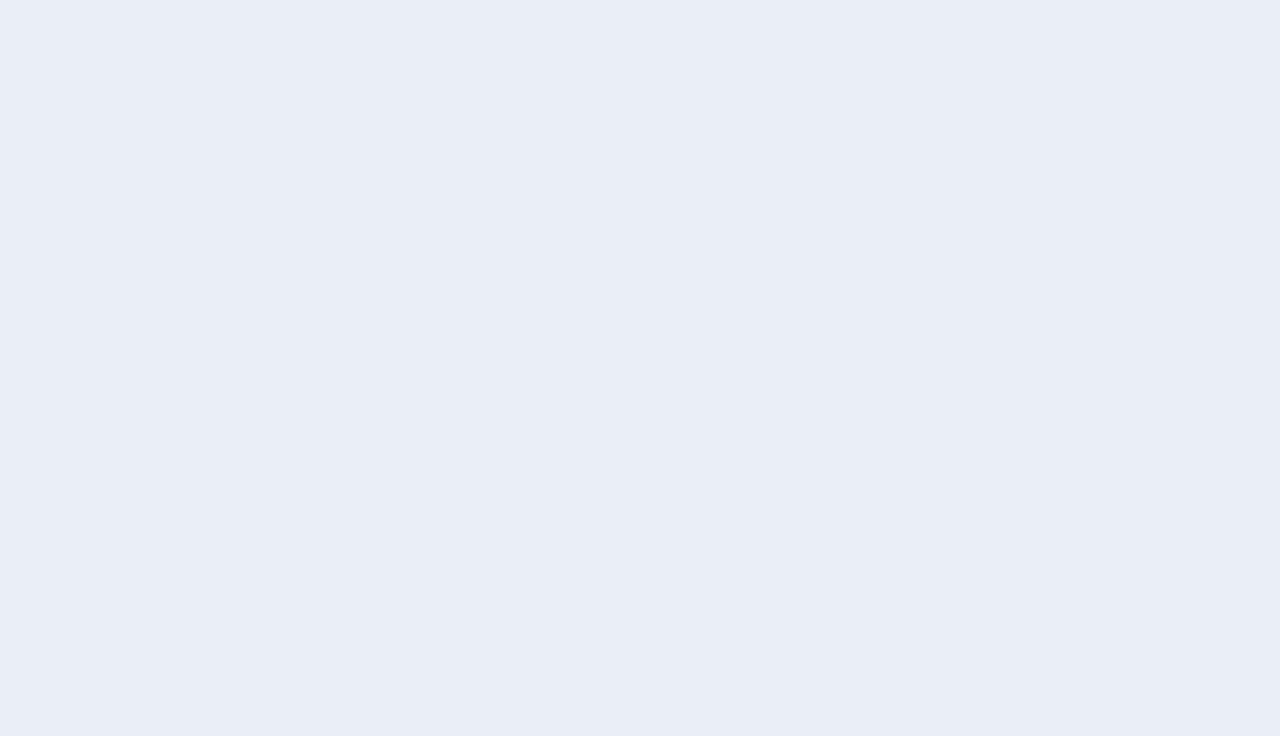
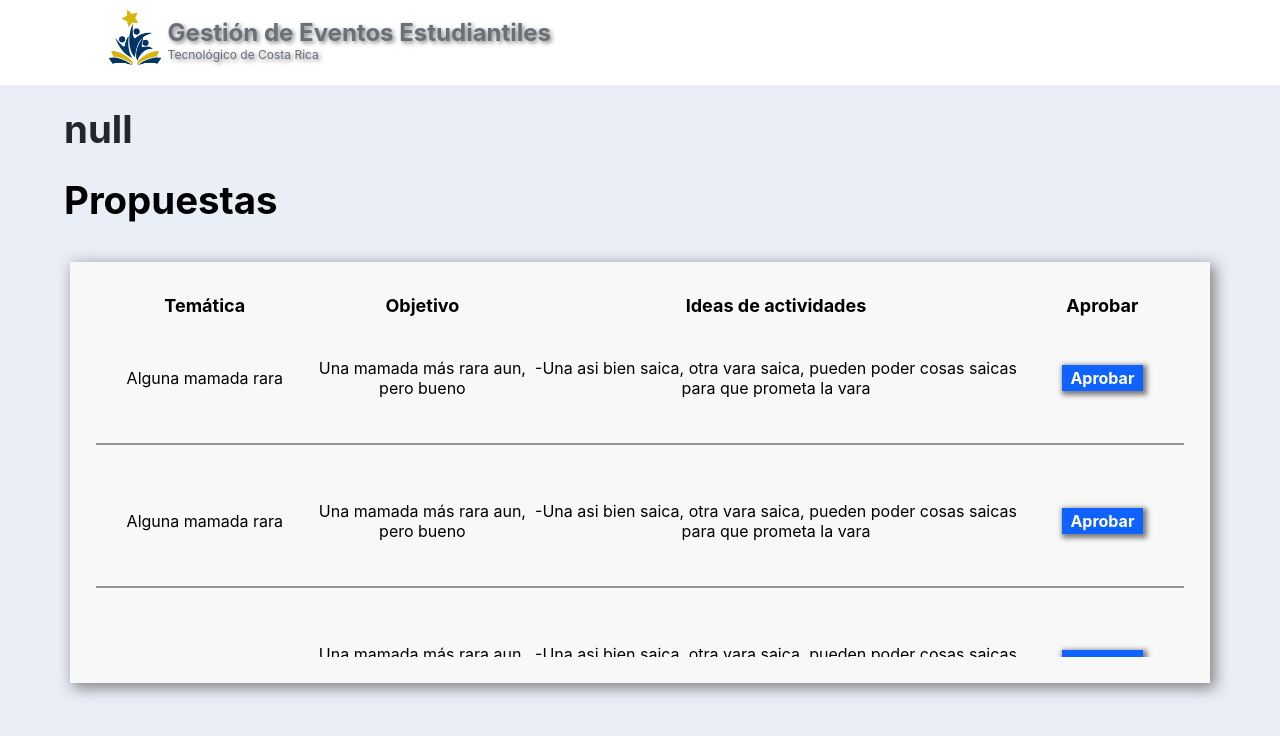
Before and after one commit to joctan-tec/AssociationsEvents, a React (Create React App) app in the folder associations-events/: page /asocia in a window 1280 px wide. Before the commit this address had no page. Shown: the top 736 px of the page. Built offline with nearby package versions, Linux system fonts and the light colour scheme.

Commit message:
feat: adding last details

```diff
--- a/associations-events/src/App.css
+++ b/associations-events/src/App.css
@@ -59,6 +59,10 @@ Login
   max-width: 100%; /* La imagen se ajustará automáticamente al ancho del contenedor */
   height: auto;
   background-color: #fff;
+}
+
+a{
+  background:none;
 }
 
 .main-image{
@@ -396,7 +400,6 @@ input{
 }
 
 .calendar-square{
-  background-color: #ac5933;
   width: 100%;
   height: 370px;
   background-color: #f8f8f8;
@@ -656,3 +659,194 @@ label{
   margin-bottom: 4%;
   background: none;
 }
+
+
+
+
+
+.proposal-container{
+  width: 85%;
+  height: 370px;
+  padding: 2%;
+  background-color: #f8f8f8;
+
+  box-shadow: 4px 4px 14px 1px #808080 ;
+}
+
+.proposal-topic{
+  background:none;
+  width: 20%;
+}
+
+.proposal-topic h3{
+  font-size: 18px;
+  background: none;
+  width: 100%;
+  text-align: center;
+}
+
+.proposal-target{
+  background:none;
+  width: 20%;
+}
+
+.proposal-target h3{
+  font-size: 18px;
+  background: none;
+  width: 100%;
+  text-align: center;
+}
+
+.proposal-ideas{
+  background:none;
+  width: 45%;
+}
+
+.proposal-ideas h3{
+  font-size: 18px;
+  background: none;
+  width: 100%;
+  text-align: center;
+}
+
+.proposal-approve{
+  background:none;
+  width: 15%;
+}
+
+.proposal-approve h3{
+  font-size: 18px;
+  background: none;
+  width: 100%;
+  text-align: center;
+
+}
+
+
+.proposal-topic-content{
+  background:none;
+  width: 20%;
+}
+
+.proposal-topic-content h3{
+  font-size: 18px;
+  background: none;
+  width: 100%;
+  text-align: center;
+  font-size: 16px;
+  font-weight: 400;
+}
+
+.proposal-target-content{
+  background:none;
+  width: 20%;
+}
+
+.proposal-target-content h3{
+  font-size: 18px;
+  background: none;
+  width: 100%;
+  text-align: center;
+  font-size: 16px;
+  font-weight: 400;
+}
+
+.proposal-ideas-content{
+  background:none;
+  width: 45%;
+}
+
+.proposal-ideas-content h3{
+  font-size: 18px;
+  background: none;
+  width: 100%;
+  text-align: center;
+  font-size: 16px;
+  font-weight: 400;
+}
+
+.proposal-approve-button{
+  background:none;
+  width: 15%;
+  display: flex;
+  justify-content: center;
+  align-items: center;
+
+
+}
+
+
+
+.tittles-line{
+  width: 100%;
+  height: 10%;
+  display: flex;
+  align-items: center;
+  flex-wrap: wrap;
+  background: none;
+}
+
+
+.proposals-lines{
+  width: 100%;
+  height: 90%;
+  overflow: scroll;
+  background: none;
+  display: flex;
+  flex-wrap: wrap;
+  justify-content: center;
+
+
+}
+
+.proposal-lines{
+  width: 100%;
+  height: 10%;
+  display: flex;
+  align-items: center;
+  justify-content: center;
+  flex-wrap: wrap;
+  background: none;
+  margin-top: 3%;
+
+}
+
+
+.button-approve{
+  margin-top: 5%;
+  display: block;
+  padding: 2%;
+  width: 50%;
+  border: 0;
+  background-color: #0F62FE;
+  cursor: pointer;
+  color: #fff;
+  font-size: 16px;
+  font-weight: bolder;
+  font-family: -apple-system, BlinkMacSystemFont, 'Segoe UI', 'Roboto', 'Oxygen',
+    'Ubuntu', 'Cantarell', 'Fira Sans', 'Droid Sans', 'Helvetica Neue',
+    sans-serif;
+  box-shadow: 2px 2px 5px 2px rgba(0, 0, 0, 0.5);
+  transition: 300ms;
+  margin-bottom: 5%;
+}
+
+.button-approve:hover{
+  background-color: #0042bd;
+  transition: 300ms;
+}
+
+.center-line{
+  display: flex;
+  justify-content: center;
+
+  background: none;
+}
+
+.line-proposal{
+  width: 100%;
+  height: 2px;
+  background-color: #969696;
+  margin-top: 4%;
+  margin-bottom: 2%;
+}
--- a/associations-events/src/App.js
+++ b/associations-events/src/App.js
@@ -1,19 +1,29 @@
-
 import './App.css';
+import React, { useState } from "react";
 import { BrowserRouter, Routes, Route } from "react-router-dom";
 import Login from './components/Login';
 import Register from './components/Register';
 import ViewEventsStudent from './components/ViewEventsStudent.js';
+import ViewScreenAssociation from "./components/ViewScreenAssociation"
+function App() {
 
-function App() {
+  const [userLogged, setUserLogged] = useState("null");
+  // Esta función se usará como controlador para recibir el cambio de fecha desde el componente Calendar
+  const handleLogin = (user) => {
+    setUserLogged(user);
+  };
   return (
     <div className="App">
 
+
+
       <BrowserRouter>
         <Routes>
-          <Route path="/" element={<Login/>} />
+          <Route path="/" element={<Login onLogged={handleLogin}/>} />
           <Route path="/register" element={<Register/>} />
           <Route path="/home" element={<ViewEventsStudent/>} />
+          <Route path="/asocia" element={<ViewScreenAssociation name = {userLogged}/>} />
+
         </Routes>
 
       </BrowserRouter>
--- a/associations-events/src/components/Login.js
+++ b/associations-events/src/components/Login.js
@@ -8,7 +8,7 @@ import { Link, useNavigate } from "react-router-dom";
 
 
 
-export default function Login() {
+export default function Login(props) {
     const [stateButtom,changeState] = useState(false);
     const navigate = useNavigate();
     const swapPassword = () => {
@@ -51,6 +51,9 @@ export default function Login() {
         .then((data) => {
             console.log(data.access)
             if(data.access == 'Login Exitoso'){
+                if (props.onDateChange) {
+                    props.onLogged("Miguel"); // Llama a la función de controlador proporcionada en las props
+                  }
                 navigate('/home');
             }else{
 
@@ -101,6 +104,8 @@ export default function Login() {
             </div>
             </div>
       </div>
+      <p className="create-account">¿No tenés una cuenta?
+                    <Link to="/asocia"> Registrate aquí</Link></p>
       </div>
 
     )
--- /dev/null
+++ b/associations-events/src/components/Proposal.js
@@ -0,0 +1,35 @@
+import React, { useState } from "react";
+import '../App.css';
+
+export default function Proposal(props) {
+
+
+
+
+
+    return (
+        <div className="center-line">
+        <div className="proposal-lines">
+            <div className="proposal-topic-content">
+                <h3>{props.topic}</h3>
+            </div>
+
+            <div className="proposal-target-content">
+                <h3>{props.target}</h3>
+            </div>
+
+            <div className="proposal-ideas-content">
+                <h3>{props.ideas}</h3>
+            </div>
+
+            <div className="proposal-approve-button">
+                <button className="button-approve">Aprobar</button>
+            </div>
+
+            <div className="line-proposal"></div>
+
+        </div>
+
+        </div>
+    )
+}
--- /dev/null
+++ b/associations-events/src/components/Proposals.js
@@ -0,0 +1,83 @@
+import React, { useState } from "react";
+import '../App.css';
+import Proposal from "./Proposal";
+export default function Proposals(props) {
+
+
+
+
+
+    return (
+        <div className="proposal-container">
+            <div className="tittles-line">
+                <div className="proposal-topic">
+                    <h3>Temática</h3>
+                </div>
+
+                <div className="proposal-target">
+                    <h3>Objetivo</h3>
+                </div>
+
+                <div className="proposal-ideas">
+                    <h3>Ideas de actividades</h3>
+                </div>
+
+                <div className="proposal-approve">
+                    <h3>Aprobar</h3>
+                </div>
+            </div>
+
+            <div className="proposals-lines">
+                <Proposal
+                    topic = "Alguna mamada rara"
+                    target = "Una mamada más rara aun, pero bueno"
+                    ideas = "-Una asi bien saica, otra vara saica, pueden poder cosas saicas para que prometa la vara"
+                />
+
+<Proposal
+                    topic = "Alguna mamada rara"
+                    target = "Una mamada más rara aun, pero bueno"
+                    ideas = "-Una asi bien saica, otra vara saica, pueden poder cosas saicas para que prometa la vara"
+                />
+
+<Proposal
+                    topic = "Alguna mamada rara"
+                    target = "Una mamada más rara aun, pero bueno"
+                    ideas = "-Una asi bien saica, otra vara saica, pueden poder cosas saicas para que prometa la vara"
+                />
+
+<Proposal
+                    topic = "Alguna mamada rara"
+                    target = "Una mamada más rara aun, pero bueno"
+                    ideas = "-Una asi bien saica, otra vara saica, pueden poder cosas saicas para que prometa la vara"
+                />
+
+<Proposal
+                    topic = "Alguna mamada rara"
+                    target = "Una mamada más rara aun, pero bueno"
+                    ideas = "-Una asi bien saica, otra vara saica, pueden poder cosas saicas para que prometa la vara"
+                />
+
+<Proposal
+                    topic = "Alguna mamada rara"
+                    target = "Una mamada más rara aun, pero bueno"
+                    ideas = "-Una asi bien saica, otra vara saica, pueden poder cosas saicas para que prometa la vara"
+                />
+
+<Proposal
+                    topic = "Alguna mamada rara"
+                    target = "Una mamada más rara aun, pero bueno"
+                    ideas = "-Una asi bien saica, otra vara saica, pueden poder cosas saicas para que prometa la vara"
+                />
+
+<Proposal
+                    topic = "Alguna mamada rara"
+                    target = "Una mamada más rara aun, pero bueno"
+                    ideas = "-Una asi bien saica, otra vara saica, pueden poder cosas saicas para que prometa la vara"
+                />
+            </div>
+
+        </div>
+
+    )
+}
--- /dev/null
+++ b/associations-events/src/components/ViewScreenAssociation.js
@@ -0,0 +1,30 @@
+import React, { useState } from "react";
+import '../App.css';
+import NavigationVar from './NavigationVar';
+import Proposals from "./Proposals"
+export default function ViewScreenAssociation(props) {
+
+
+
+
+
+    return (
+        <div>
+            <NavigationVar back="/"/>
+            <div className="container-all">
+                <h1 className="events-header">
+                    {props.name}
+                </h1>
+
+                <h2 className="events-header">
+                    Propuestas
+                </h2>
+
+                <div className="square-proposals">
+                    <Proposals />
+                </div>
+            </div>
+        </div>
+
+    )
+}
```
